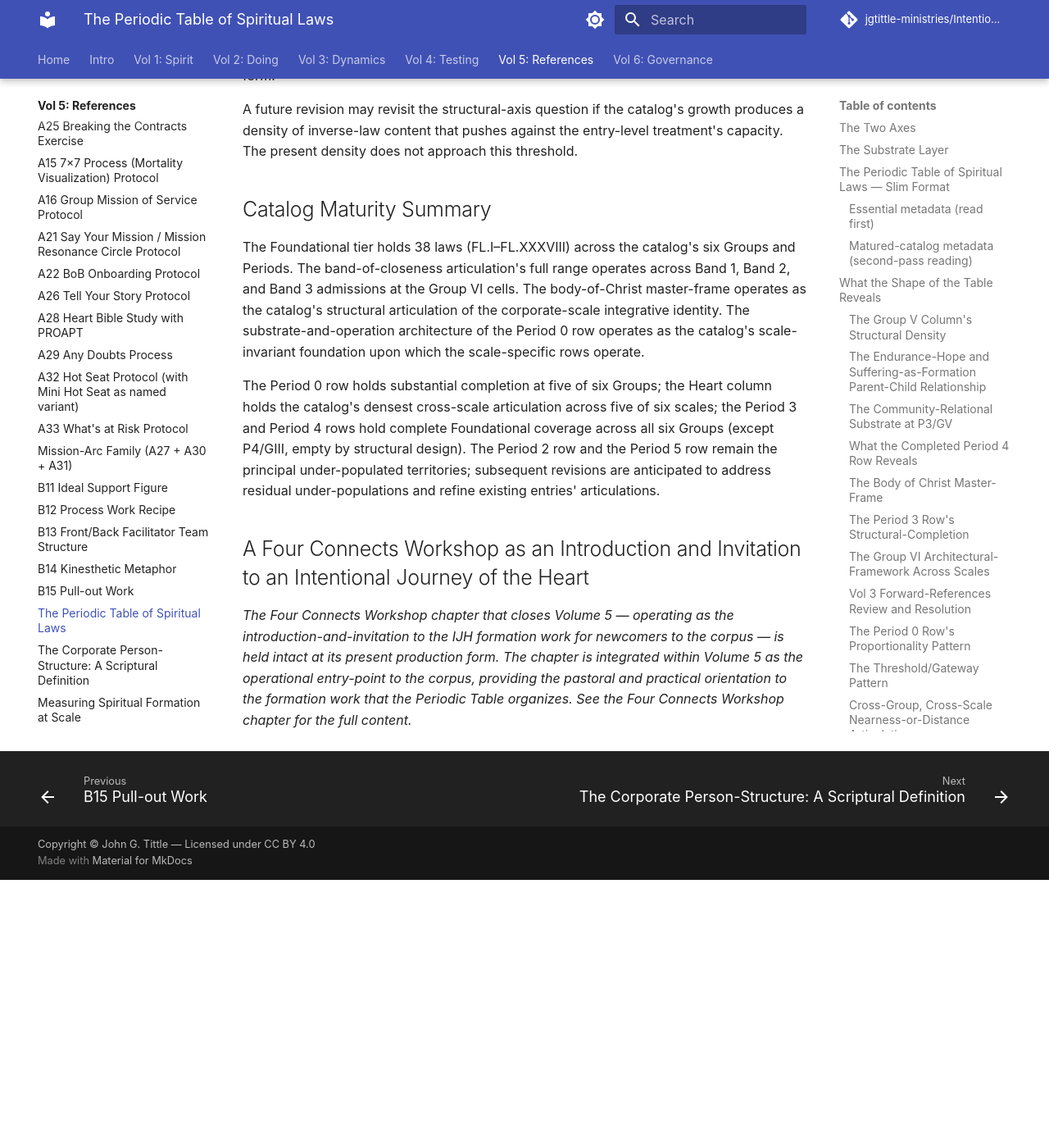
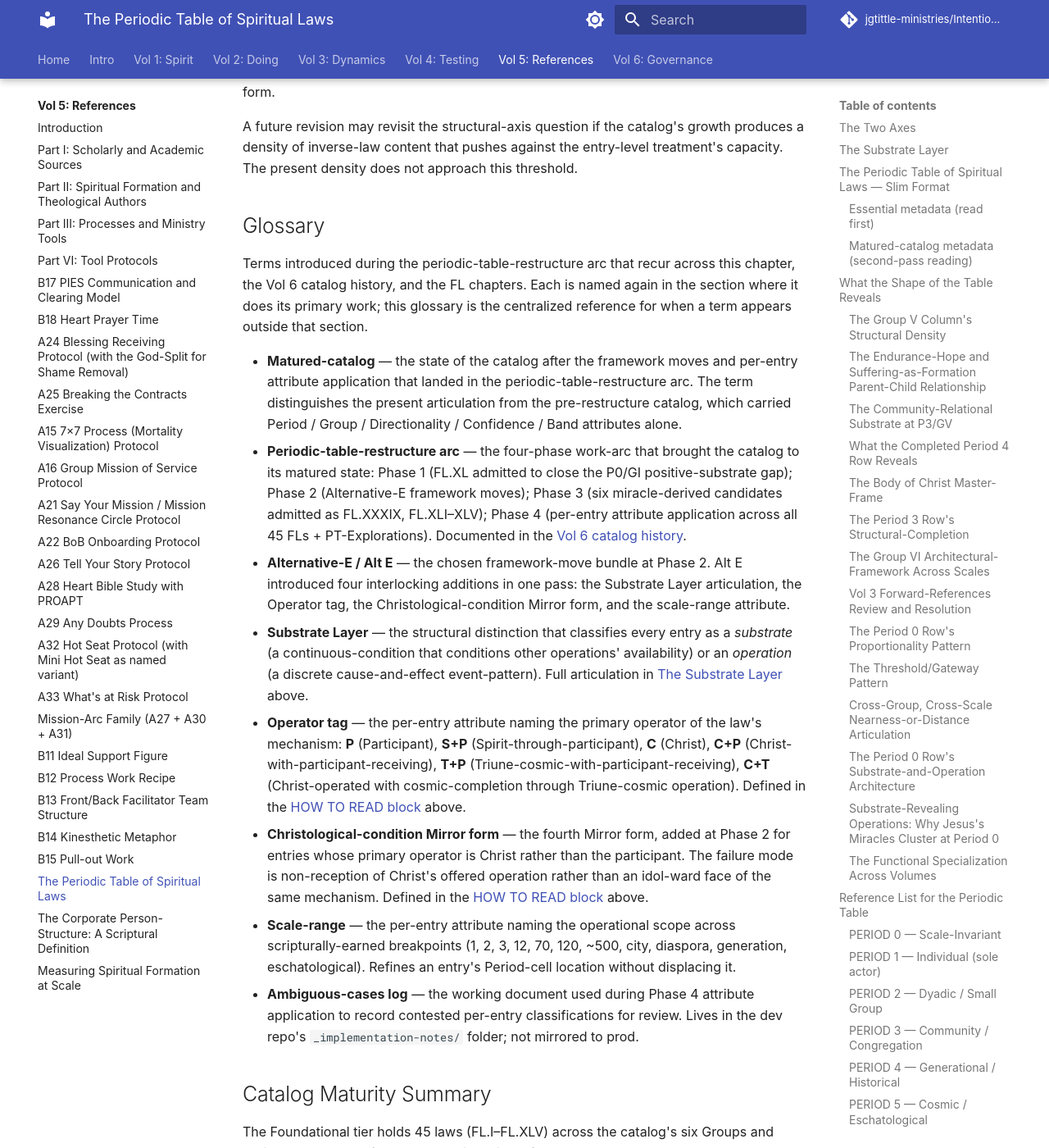
Before and after one commit to jgtittle-ministries/Intentional-Journey-of-the-Heart, an MkDocs documentation site: the page built from docs/volume-5-references/periodic-table-of-spiritual-laws-a-summing.md, in a window 1280 px wide and 1400 px high, scrolled down 65679 px. Shown: the whole window at 82% size. Built offline with MkDocs 1.6.1 and Material for MkDocs 9.7.7, drawn with Linux system fonts in a browser that asks for light colours; some web fonts are replaced; comment, search, counter and statistics services are not loaded; before the commit the page ends 66752 px from its top, so only the background shows below that; some of the changed text lies outside the part shown.

Commit message:
Mirror Phase 5 Finding D from dev: matured-catalog glossary in Vol 5 PT chapter
Mirrors dev commits c9130f2 and 56e2545 as a single consolidated change.

Closes the cross-volume readability audit's Finding D (matured-catalog
terminology spread without a centralized definition). Adds a Glossary
section just before "Catalog Maturity Summary" defining eight terms in
1-2 sentences each: matured-catalog, periodic-table-restructure arc,
Alternative-E / Alt E, Substrate Layer, Operator tag, Christological-condition
Mirror form, scale-range, and ambiguous-cases log. Substrate Layer and
Operator-tag / Christological-condition entries link to their full articulation
sections (The Substrate Layer section; HOW TO READ block's Matured-catalog
metadata sub-section) so the glossary is a centralized pointer rather than
a parallel definition.

Also extends the Reader's Path tip callout with a one-line pointer to the
new Glossary near the chapter's end so first-time readers know it exists.

Also refreshes the Catalog Maturity Summary, which still read against the
38-FL pre-restructure catalog. Updates:
- FL count 38 -> 45; range FL.I-XXXVIII -> FL.I-XLV
- P0/GI single-cell articulation note added (FL.XL + FL.XLII + FL.XLIV
  closure of positive-substrate gap)
- P5/GI closure note added (FL.XLV after FL.XXXVII relocation)
- New third paragraph naming the matured-catalog framework moves
  (Substrate Layer, Operator tag, Christological-condition Mirror form,
  scale-range, per-entry attribute application) as the catalog's
  analytical-articulation infrastructure, with the additive framing
  preserved and a pointer to the Glossary above

mkdocs --strict build clean on prod.

```diff
--- a/docs/volume-5-references/periodic-table-of-spiritual-laws-a-summing.md
+++ b/docs/volume-5-references/periodic-table-of-spiritual-laws-a-summing.md
@@ -8,7 +8,7 @@
     2. **Second-pass read.** Return for the Substrate Layer section, the HOW TO READ block's Essential metadata sub-section, and one or two reference list entries you want to look up.
     3. **Deep-dive read.** The HOW TO READ block's Matured-catalog metadata, the What the Shape Reveals sub-sections, and the Reading Through Classical Doctrine appendix are for readers who want to engage the analytical instrument's full operational structure. None of this is required to use the table as a reference.
 
-    The matured-catalog metadata (Layer, Operator, Christological-condition Mirror form, scale-range) was added at the conclusion of the periodic-table-restructure work. It is *additive* — the existing Period/Group/Directionality/Confidence/Band attributes are sufficient to locate any law; the matured-catalog attributes provide deeper analytical reading for readers who want it.
+    The matured-catalog metadata (Layer, Operator, Christological-condition Mirror form, scale-range) was added at the conclusion of the periodic-table-restructure work. It is *additive* — the existing Period/Group/Directionality/Confidence/Band attributes are sufficient to locate any law; the matured-catalog attributes provide deeper analytical reading for readers who want it. If any term in this chapter (or in the FL chapters or Vol 6 catalog history) is unfamiliar, see the [Glossary](#glossary) near the chapter's end.
 
 This chapter is the consolidated Periodic Table reference for the entire Laws-of-the-Spirit investigation. It was originally drafted as the closing chapter of Volume 1 and now lives here in Volume 5, alongside the Tool Inventory and the Companion-formation chapters, because the table's primary function is reference-and-orientation across the whole corpus rather than further argument within any single volume. Volume 1 introduces the Foundational Laws as a tier ahead of its eight Explorations; Volume 2 maps the Diagnostic, Tool-Application, and Developmental laws that operate downstream of the Vol 1 framework; Volume 3 reframes both sets in field-theoretic terms; and this table is the consolidated organizer that holds all three views in one frame so a Companion in training or in formation work can find any specific law by its place in the structure.
 
@@ -974,11 +974,26 @@
 
 A future revision may revisit the structural-axis question if the catalog's growth produces a density of inverse-law content that pushes against the entry-level treatment's capacity. The present density does not approach this threshold.
 
+## Glossary
+
+Terms introduced during the periodic-table-restructure arc that recur across this chapter, the Vol 6 catalog history, and the FL chapters. Each is named again in the section where it does its primary work; this glossary is the centralized reference for when a term appears outside that section.
+
+- **Matured-catalog** — the state of the catalog after the framework moves and per-entry attribute application that landed in the periodic-table-restructure arc. The term distinguishes the present articulation from the pre-restructure catalog, which carried Period / Group / Directionality / Confidence / Band attributes alone.
+- **Periodic-table-restructure arc** — the four-phase work-arc that brought the catalog to its matured state: Phase 1 (FL.XL admitted to close the P0/GI positive-substrate gap); Phase 2 (Alternative-E framework moves); Phase 3 (six miracle-derived candidates admitted as FL.XXXIX, FL.XLI–XLV); Phase 4 (per-entry attribute application across all 45 FLs + PT-Explorations). Documented in the [Vol 6 catalog history](../volume-6-governance/appendix-catalog-history.md).
+- **Alternative-E / Alt E** — the chosen framework-move bundle at Phase 2. Alt E introduced four interlocking additions in one pass: the Substrate Layer articulation, the Operator tag, the Christological-condition Mirror form, and the scale-range attribute.
+- **Substrate Layer** — the structural distinction that classifies every entry as a *substrate* (a continuous-condition that conditions other operations' availability) or an *operation* (a discrete cause-and-effect event-pattern). Full articulation in [The Substrate Layer](#the-substrate-layer) above.
+- **Operator tag** — the per-entry attribute naming the primary operator of the law's mechanism: **P** (Participant), **S+P** (Spirit-through-participant), **C** (Christ), **C+P** (Christ-with-participant-receiving), **T+P** (Triune-cosmic-with-participant-receiving), **C+T** (Christ-operated with cosmic-completion through Triune-cosmic operation). Defined in the [HOW TO READ block](#matured-catalog-metadata-second-pass-reading) above.
+- **Christological-condition Mirror form** — the fourth Mirror form, added at Phase 2 for entries whose primary operator is Christ rather than the participant. The failure mode is non-reception of Christ's offered operation rather than an idol-ward face of the same mechanism. Defined in the [HOW TO READ block](#matured-catalog-metadata-second-pass-reading) above.
+- **Scale-range** — the per-entry attribute naming the operational scope across scripturally-earned breakpoints (1, 2, 3, 12, 70, 120, ~500, city, diaspora, generation, eschatological). Refines an entry's Period-cell location without displacing it.
+- **Ambiguous-cases log** — the working document used during Phase 4 attribute application to record contested per-entry classifications for review. Lives in the dev repo's `_implementation-notes/` folder; not mirrored to prod.
+
 ## Catalog Maturity Summary
 
-The Foundational tier holds 38 laws (FL.I–FL.XXXVIII) across the catalog's six Groups and Periods. The band-of-closeness articulation's full range operates across Band 1, Band 2, and Band 3 admissions at the Group VI cells. The body-of-Christ master-frame operates as the catalog's structural articulation of the corporate-scale integrative identity. The substrate-and-operation architecture of the Period 0 row operates as the catalog's scale-invariant foundation upon which the scale-specific rows operate.
+The Foundational tier holds 45 laws (FL.I–FL.XLV) across the catalog's six Groups and Periods. The band-of-closeness articulation's full range operates across Band 1, Band 2, and Band 3 admissions at the Group VI cells. The body-of-Christ master-frame operates as the catalog's structural articulation of the corporate-scale integrative identity. The substrate-and-operation architecture of the Period 0 row operates as the catalog's scale-invariant foundation upon which the scale-specific rows operate.
 
-The Period 0 row holds substantial completion at five of six Groups; the Heart column holds the catalog's densest cross-scale articulation across five of six scales; the Period 3 and Period 4 rows hold complete Foundational coverage across all six Groups (except P4/GIII, empty by structural design). The Period 2 row and the Period 5 row remain the principal under-populated territories; subsequent revisions are anticipated to address residual under-populations and refine existing entries' articulations.
+The Period 0 row holds substantial completion at five of six Groups (P0/GIV alone remains without a Foundational entry), with the P0/GI cell carrying the catalog's most structurally-articulated single cell after the FL.XL Abiding-Fruitfulness admission closed the positive-substrate gap and the Phase 3 miracle-derived candidates added FL.XLII Kingdom-Confrontation Authority and FL.XLIV Sign-as-Revelation. The Heart column holds the catalog's densest cross-scale articulation across five of six scales; the Period 3 and Period 4 rows hold complete Foundational coverage across all six Groups (except P4/GIII, empty by structural design). The Period 2 row and the Period 5 row remain the principal under-populated territories at the Foundational tier, though FL.XLV Voice-of-Christ-Reaches-into-Death now closes P5/GI after FL.XXXVII Worship Alignment's relocation to P0/GII. Subsequent revisions are anticipated to address residual under-populations and refine existing entries' articulations.
+
+The matured-catalog framework moves that landed across the periodic-table-restructure arc — the Substrate Layer articulation, the Operator tag, the Christological-condition Mirror form, the scale-range attribute, and the per-entry attribute application across all 45 Foundational Laws and Vol 1–3 Explorations — operate as the catalog's analytical-articulation infrastructure. The framework's additions are *additive* — the Period / Group / Directionality / Confidence / Band attributes remain sufficient for the catalog's working use; the matured-catalog attributes provide the deeper analytical reading documented in the "What the Shape Reveals" sub-sections and centralized in the [Glossary](#glossary) above.
 
 ## A Four Connects Workshop as an Introduction and Invitation to an Intentional Journey of the Heart
 
```
